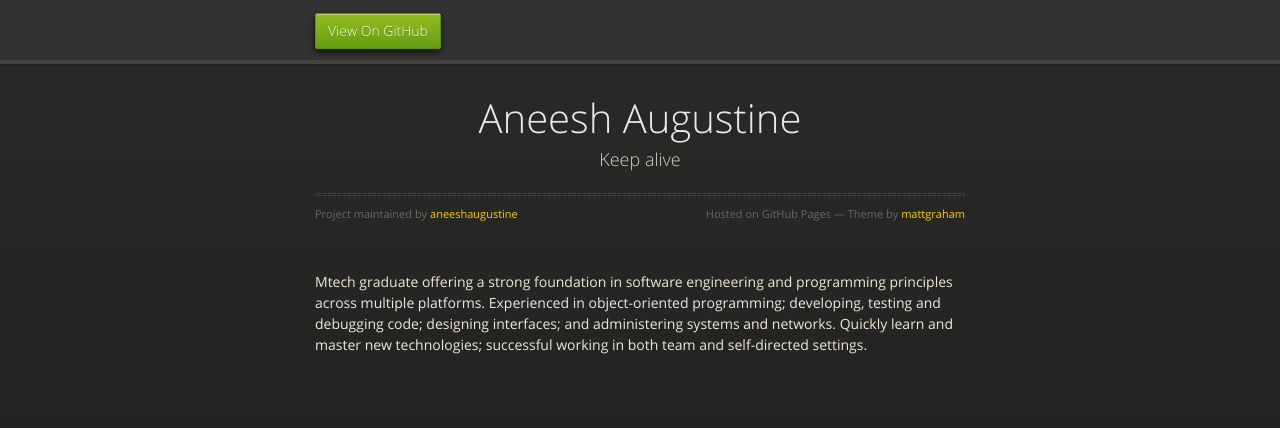
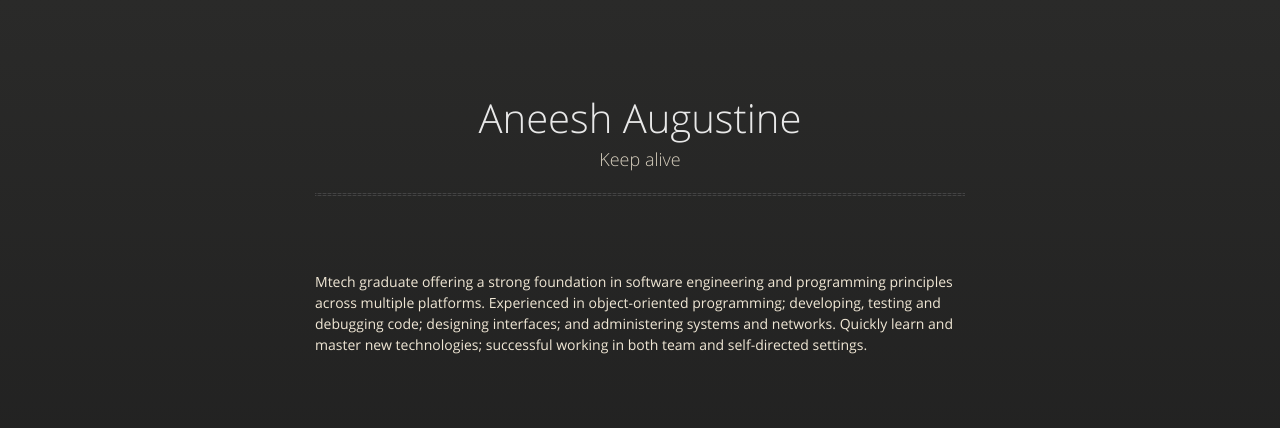
Before and after one commit to aneeshaugustine/aneeshaugustine.github.io, a plain HTML site: page index.html in a window 1280 px wide. Drawn offline with nearby package versions, Linux system fonts and the light colour scheme.

Commit message:
Update index.html

```diff
--- a/index.html
+++ b/index.html
@@ -18,11 +18,7 @@
 
   </head>
   <body>
-      <div id="header">
-        <nav>
-          <li class="fork"><a href="https://github.com/aneeshaugustine">View On GitHub</a></li>
-        </nav>
-      </div><!-- end header -->
+
 
     <div class="wrapper">
 
@@ -31,9 +27,7 @@
           <h1>Aneesh Augustine</h1>
           <p>Keep alive</p>
           <hr>
-          <span class="credits left">Project maintained by <a href="https://github.com/aneeshaugustine">aneeshaugustine</a></span>
-          <span class="credits right">Hosted on GitHub Pages &mdash; Theme by <a href="https://twitter.com/michigangraham">mattgraham</a></span>
-        </div>
+          </div>
 
         <p>Mtech graduate offering a strong foundation in software engineering and programming principles across multiple platforms.
 Experienced in object-oriented programming; developing, testing and debugging code; designing interfaces; and administering systems and networks.
```
